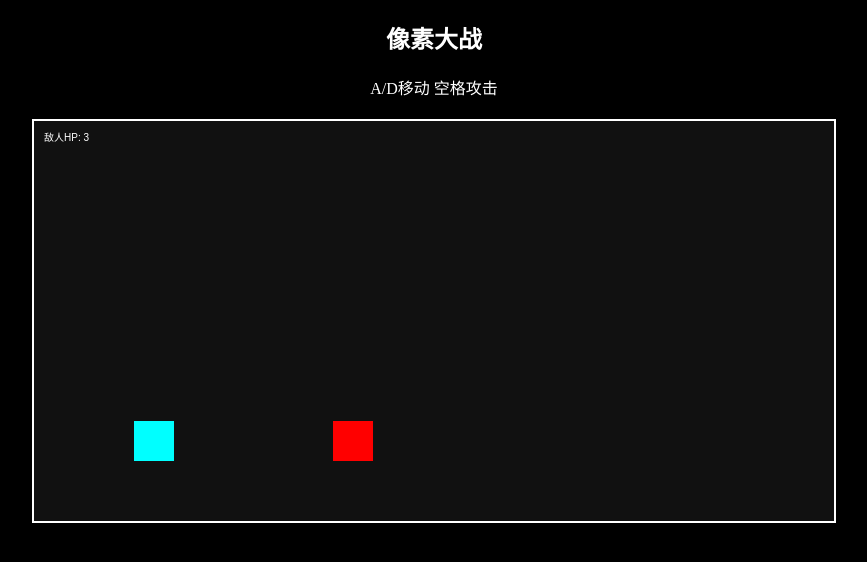
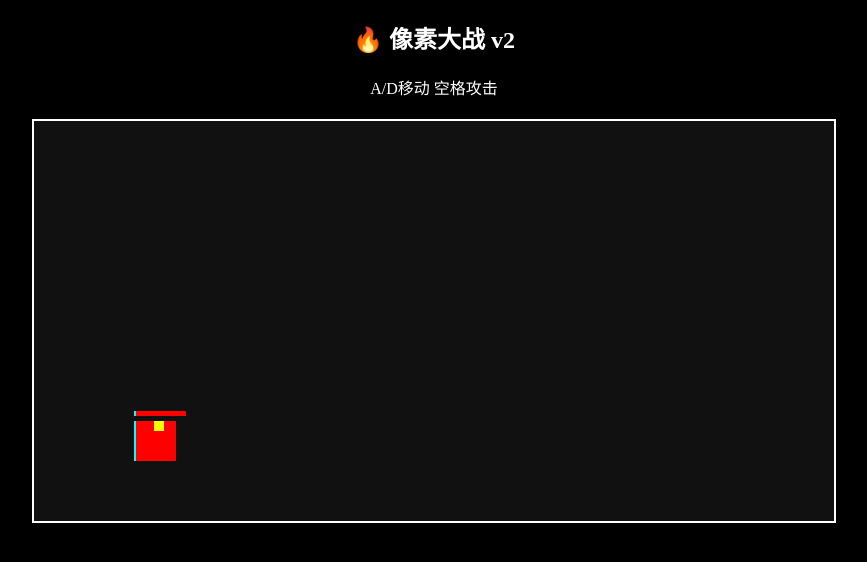
Before and after one commit to ldcisamira-a11y/pixel-fight, a plain HTML site: page index.html in a window 1280 px wide. Shown: the whole page, without its empty margins (206-1073 px from the left). Drawn offline with Linux system fonts and the light colour scheme.

Commit message:
v2 upgrade

```diff
--- a/index.html
+++ b/index.html
@@ -2,7 +2,7 @@
 <html lang="zh">
 <head>
 <meta charset="UTF-8">
-<title>像素大战</title>
+<title>像素大战 v2</title>
 <style>
 body {
     margin: 0;
@@ -21,7 +21,7 @@
 </head>
 <body>
 
-<h2>像素大战</h2>
+<h2>🔥 像素大战 v2</h2>
 <p>A/D移动 空格攻击</p>
 
 <canvas id="game" width="800" height="400"></canvas>
@@ -35,7 +35,8 @@
     y: 300,
     w: 40,
     h: 40,
-    color: "cyan"
+    color: "cyan",
+    hp: 5
 };
 
 let enemy = {
@@ -44,28 +45,54 @@
     w: 40,
     h: 40,
     color: "red",
-    hp: 3
+    hp: 5
 };
+
+let effects = [];
 
 let keys = {};
 
 document.addEventListener("keydown", e => keys[e.key] = true);
 document.addEventListener("keyup", e => keys[e.key] = false);
 
+function attack(attacker, target) {
+    if (Math.abs(attacker.x - target.x) < 60) {
+        target.hp -= 1;
+
+        // 打击特效
+        effects.push({
+            x: target.x + 20,
+            y: target.y,
+            life: 10
+        });
+    }
+}
+
 function update() {
     if (keys["a"]) player.x -= 5;
     if (keys["d"]) player.x += 5;
 
-    // 攻击
-    if (keys[" "]) {
-        if (Math.abs(player.x - enemy.x) < 50) {
-            enemy.hp -= 0.1;
-        }
+    if (keys[" "]) attack(player, enemy);
+
+    // 敌人AI
+    if (enemy.x > player.x) enemy.x -= 2;
+    else enemy.x += 2;
+
+    if (Math.random() < 0.02) {
+        attack(enemy, player);
     }
 
-    // 敌人简单AI
-    if (enemy.x > player.x) enemy.x -= 1;
-    else enemy.x += 1;
+    // 更新特效
+    effects.forEach(e => e.life--);
+    effects = effects.filter(e => e.life > 0);
+}
+
+function drawBar(x, y, hp, color) {
+    ctx.fillStyle = "gray";
+    ctx.fillRect(x, y, 50, 5);
+
+    ctx.fillStyle = color;
+    ctx.fillRect(x, y, hp * 10, 5);
 }
 
 function draw() {
@@ -79,12 +106,23 @@
     ctx.fillStyle = enemy.color;
     ctx.fillRect(enemy.x, enemy.y, enemy.w, enemy.h);
 
-    // 血量
-    ctx.fillStyle = "white";
-    ctx.fillText("敌人HP: " + Math.floor(enemy.hp), 10, 20);
+    // 血条
+    drawBar(player.x, player.y - 10, player.hp, "cyan");
+    drawBar(enemy.x, enemy.y - 10, enemy.hp, "red");
 
+    // 特效
+    effects.forEach(e => {
+        ctx.fillStyle = "yellow";
+        ctx.fillRect(e.x, e.y, 10, 10);
+    });
+
+    // 胜负
     if (enemy.hp <= 0) {
-        ctx.fillText("你赢了！🎉", 350, 200);
+        ctx.fillText("🎉 你赢了！", 350, 200);
+    }
+
+    if (player.hp <= 0) {
+        ctx.fillText("💀 你输了！", 350, 200);
     }
 }
 
```
